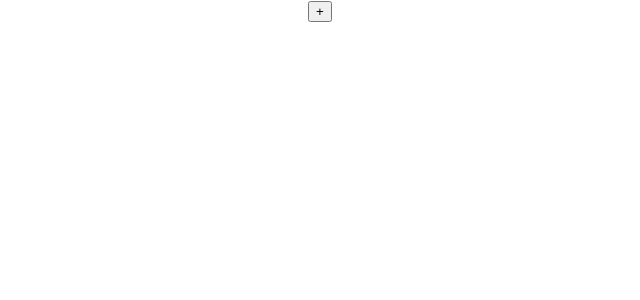
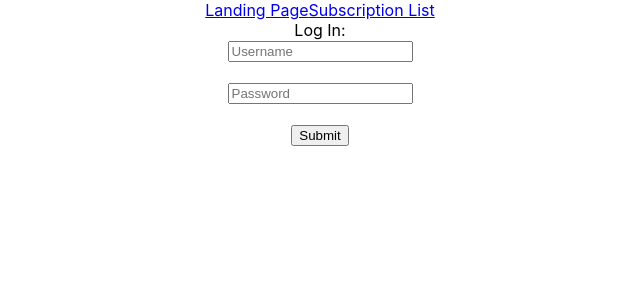
Before and after one commit to software-assignments-fall2021/project-setup-medha-g, a React (Create React App) app in the folder front-end/subtrackt/: page /login in a window 1280 px wide. Shown: the top 300 px of the page, without its empty margins (320-960 px from the left). Built offline with nearby package versions, Linux system fonts and the light colour scheme.

Commit message:
Added landing page and linked login and sublist

```diff
--- a/front-end/subtrackt/package.json
+++ b/front-end/subtrackt/package.json
@@ -9,6 +9,7 @@
     "bootstrap": "^5.1.3",
     "react": "^17.0.2",
     "react-dom": "^17.0.2",
+    "react-router-dom": "^5.3.0",
     "react-scripts": "4.0.3",
     "web-vitals": "^1.1.2"
   },
--- a/front-end/subtrackt/src/components/App.js
+++ b/front-end/subtrackt/src/components/App.js
@@ -1,12 +1,35 @@
-import logo from '../logo.svg';
-import '../styles/App.css';
-import SubscriptionList from './SubscriptionList';
+import logo from "../logo.svg";
+import "../styles/App.css";
+import SubscriptionList from "./SubscriptionList";
+import LandingPage from "./LandingPage";
+import Header from "./Header";
+import { Route, Switch, BrowserRouter as Router } from "react-router-dom";
+import LogInPage from "./LogInPage";
+import { ProvideAuth } from "./use-auth";
+import PrivateRoute from "./PrivateRoute";
 
 function App() {
   return (
-    <div className="App">
-      <SubscriptionList />
-    </div>
+    <ProvideAuth>
+      <div className="App">
+        <Router>
+          <Header />
+          <Switch>
+            <Route path="/login">
+              <LogInPage />
+            </Route>
+
+            <Route path="/landing">
+              <LandingPage />
+            </Route>
+
+            <PrivateRoute path="/sub_list">
+              <SubscriptionList />
+            </PrivateRoute>
+          </Switch>
+        </Router>
+      </div>
+    </ProvideAuth>
   );
 }
 
--- /dev/null
+++ b/front-end/subtrackt/src/components/Header.jsx
@@ -0,0 +1,15 @@
+import React from 'react';
+import {Link} from 'react-router-dom';
+import LogoutPage from './LogOutPage';
+
+const Header = () => {
+    return (
+        <div className="header">
+            <Link to="/landing">Landing Page</Link>
+            <Link to="/sub_list">Subscription List</Link>
+            <LogoutPage/>
+        </div>
+    )
+}
+
+export default Header;
--- /dev/null
+++ b/front-end/subtrackt/src/components/LandingPage.jsx
@@ -0,0 +1,13 @@
+import React from 'react';
+
+const LandingPage = () => {
+    return (
+        <div className="landing">
+            <div>
+                Info about the app.
+            </div>
+        </div>
+    )
+}
+
+export default LandingPage;
--- a/front-end/subtrackt/src/components/LogInPage.jsx
+++ b/front-end/subtrackt/src/components/LogInPage.jsx
@@ -1,19 +1,19 @@
 import React, { useState } from "react";
-import { Redirect } from "react-router-dom";
-
-const setUsername = (uname) => {
-    this.state.username = uname;
-};
-const setPassword = (pswd) => {
-    this.state.password = pswd;
-};
+import {useHistory, useLocation} from "react-router-dom";
+import { useAuth } from "./use-auth";
 
 const LogInPage = (props) => {
+    let history = useHistory();
+    let location = useLocation();
+    let auth = useAuth();
+
+    let {from} = location.state || {fromt : {pathname:"/"}}
+
     const [username, setUsername] = useState("");
     const [password, setPassword] = useState("");
 
     // Handlers ==================================================================================================
-    const handleUsername= (event) => {
+    const handleUsername = (event) => {
         console.log(`Username changed to: ${event.target.value}`);
         setUsername(event.target.value);
     };
@@ -21,17 +21,13 @@ const LogInPage = (props) => {
         console.log(`Password set to: ${event.target.value}`);
         setPassword(event.target.value);
     };
-    const handleSubmit = async e => {
+    const handleSubmit = e => {
         // prevent the HTML form from actually submitting
-        e.preventDefault()
-        console.log("Submit form");
-        props.handleSubmit({
-            username: currUsername,
-            password: currPassword
-        });
+        e.preventDefault();
+        auth.signin(username, password, history.replace(from));
     }
 
-    if (username==""){ return(
+    return (
         <div className="Login">
             <form>
                 <label>Log In:</label>
@@ -39,7 +35,7 @@ const LogInPage = (props) => {
                     <input
                         type="text"
                         className="form-control"
-                    value={currUsername}
+                        value={username}
                         onChange={handleUsername}
                         placeholder="Username"
                     />
@@ -49,18 +45,17 @@ const LogInPage = (props) => {
                     <input
                         type="text"
                         className="form-control"
-                    value={description}
+                        value={password}
                         onChange={handlePassword}
                         placeholder="Password"
                     />
                 </div>
                 <br />
-            <button type="submit" class="btn btn-primary" onClick={handleSubmit}>Submit</button>
-        </form></div>
+                <button type="submit" className="btn btn-primary" onClick={handleSubmit}>Submit</button>
+            </form>
+        </div>
 
     );
-    }
-    else return <Redirect to="/" />
 };
 
 export default LogInPage;
--- a/front-end/subtrackt/src/components/LogOutPage.jsx
+++ b/front-end/subtrackt/src/components/LogOutPage.jsx
@@ -1,16 +1,19 @@
-import React, { useEffect } from "react"
-import { Redirect } from "react-router-dom"
+import React from "react"
+import { useHistory } from "react-router-dom"
+import {useAuth} from './use-auth'
 
 
-const LogoutPage = props => {
-  // log the user out by setting the username to an empty string
-  // we assume that a setUsername function has been passed as a prop to this component
-  useEffect(() => {
-    props.setUsername("")
-  }, [])
+const LogoutPage = () => {
+  let history = useHistory();
+  let auth = useAuth();
 
-  // send the user to the home screen
-  return <Redirect to="/" />
+  return auth.user ? (
+    <button onClick={() => {
+      auth.signout(() => history.push('/'));
+    }}>
+      Logout
+    </button>
+  ) : null;
 }
 
 export default LogoutPage
--- /dev/null
+++ b/front-end/subtrackt/src/components/PrivateRoute.jsx
@@ -0,0 +1,19 @@
+import React from "react";
+import {Route, Redirect} from 'react-router';
+import { useAuth } from "./use-auth";
+
+const PrivateRoute = ({children, ...rest}) => {
+    let auth = useAuth();
+
+    return (
+        <Route {...rest} render={({location}) => {
+            return auth.user ? (
+                children
+            ) : (
+                <Redirect to={{pathname:"/login", state: {from:location}}} />
+            )
+        }} />
+    )
+}
+
+export default PrivateRoute;
--- /dev/null
+++ b/front-end/subtrackt/src/components/use-auth.jsx
@@ -0,0 +1,35 @@
+import React, {useState, useEffect, useContext, createContext} from 'react';
+
+const authContext = createContext();
+
+export const ProvideAuth = ({children}) => {
+    const auth = useProvideAuth();
+    return <authContext.Provider value={auth}>{children}</authContext.Provider>
+}
+
+export const useAuth = () => {
+    return useContext(authContext);
+};
+
+export const useProvideAuth = () => {
+    const [user, setUser] = useState(null);
+
+    const signin = (username, password, effect) => {
+        setUser(username);
+        if(effect) effect();
+    }
+
+    const signup = (username, password, effect) => {
+        setUser(username);
+        if(effect) effect();
+    }
+
+    const signout = (effect) => {
+        setUser(false);
+        if(effect) effect();
+    }
+
+    return {
+        user, signin, signup, signout
+    }
+}
```
Also changed, not shown: 1 other file (tests, documents, lock files or other folders). Lines whose indentation alone changed are shown as unchanged.
